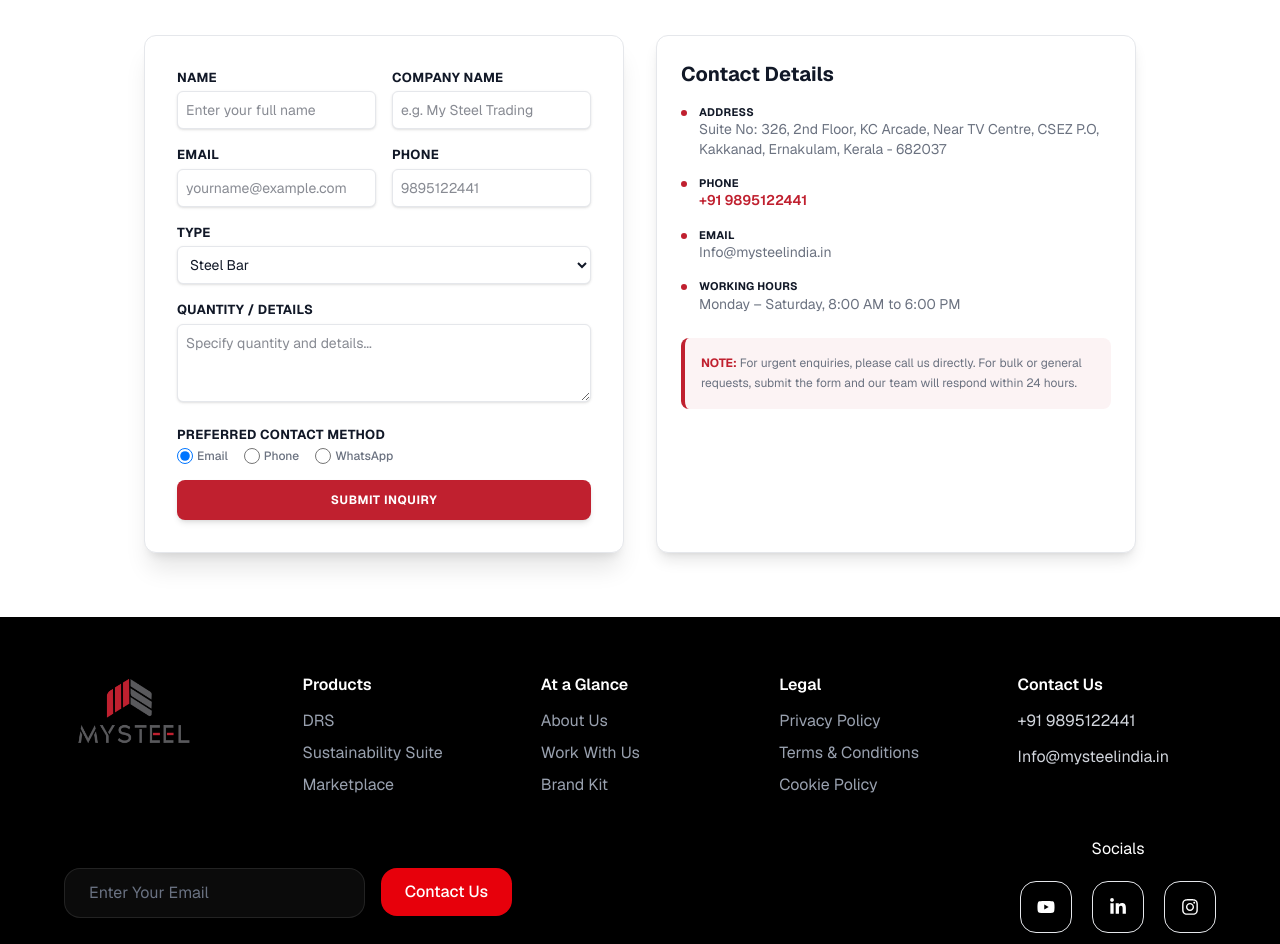
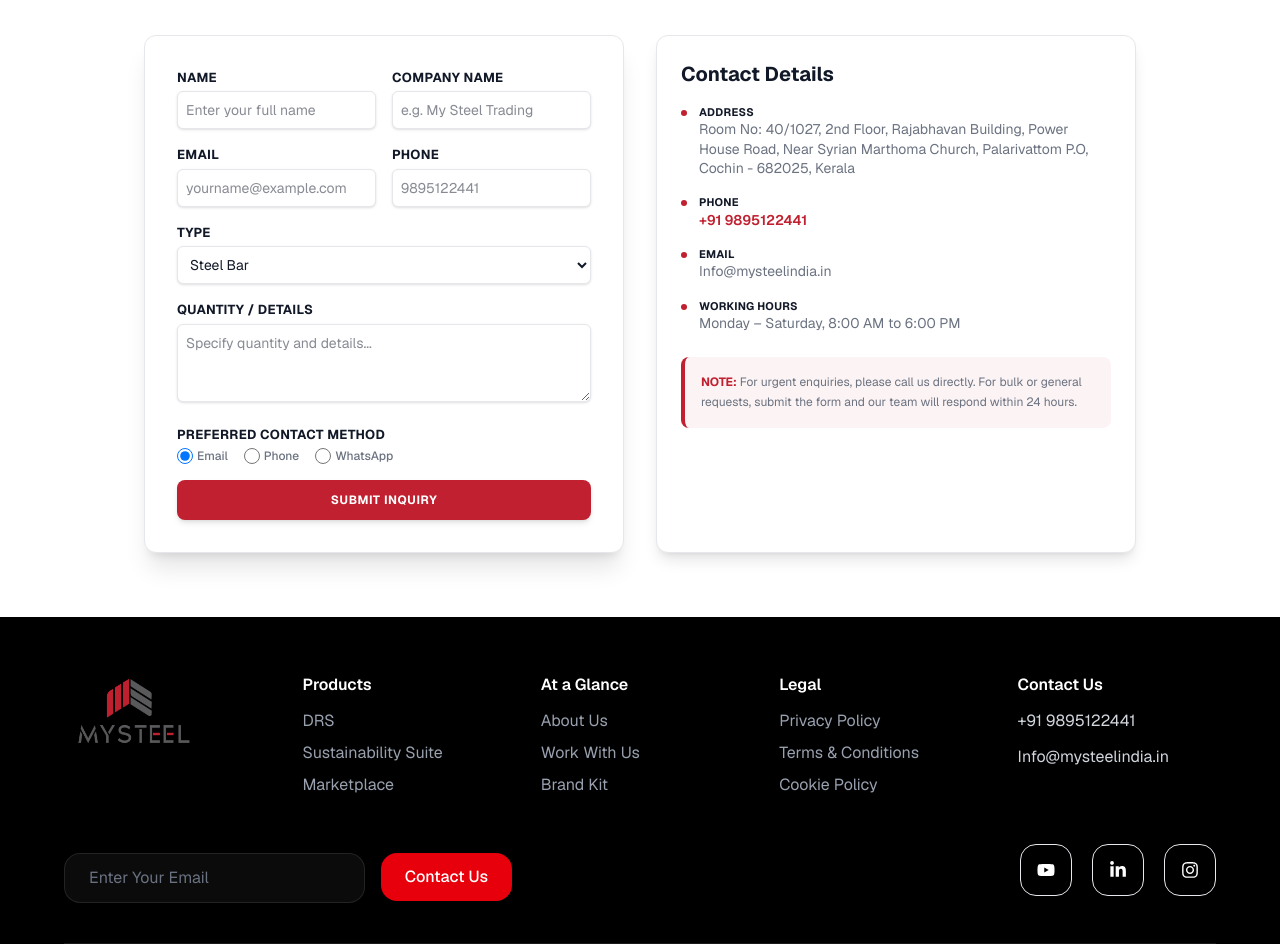
Before and after one commit to Sujith-Sukumar/mysteel, a Next.js app: page /contact in a window 1280 px wide. Shown: the part 388-1332 px from the top of the page. Built offline with nearby package versions, Linux system fonts and the light colour scheme.

Commit message:
add Footer component and Contact page with inquiry form validation

```diff
--- a/app/components/Footer.jsx
+++ b/app/components/Footer.jsx
@@ -102,9 +102,9 @@ const Footer = () => {
 
         <div className="w-full lg:w-auto text-center lg:text-center">
 
-          <p className="text-white mb-5">
+          {/* <p className="text-white mb-5">
             Socials
-          </p>
+          </p> */}
 
           <div className="flex justify-center lg:justify-end gap-5 "
           >
--- a/app/contact/Contact.jsx
+++ b/app/contact/Contact.jsx
@@ -324,7 +324,7 @@ const Contact = () => {
                       {[
                         {
                           label: "Address",
-                          val: "Suite No: 326, 2nd Floor, KC Arcade, Near TV Centre, CSEZ P.O, Kakkanad, Ernakulam, Kerala - 682037",
+                          val: "Room No: 40/1027, 2nd Floor, Rajabhavan Building, Power House Road, Near Syrian Marthoma Church, Palarivattom P.O, Cochin - 682025, Kerala",
                         },
                         {
                           label: "Phone",
```
